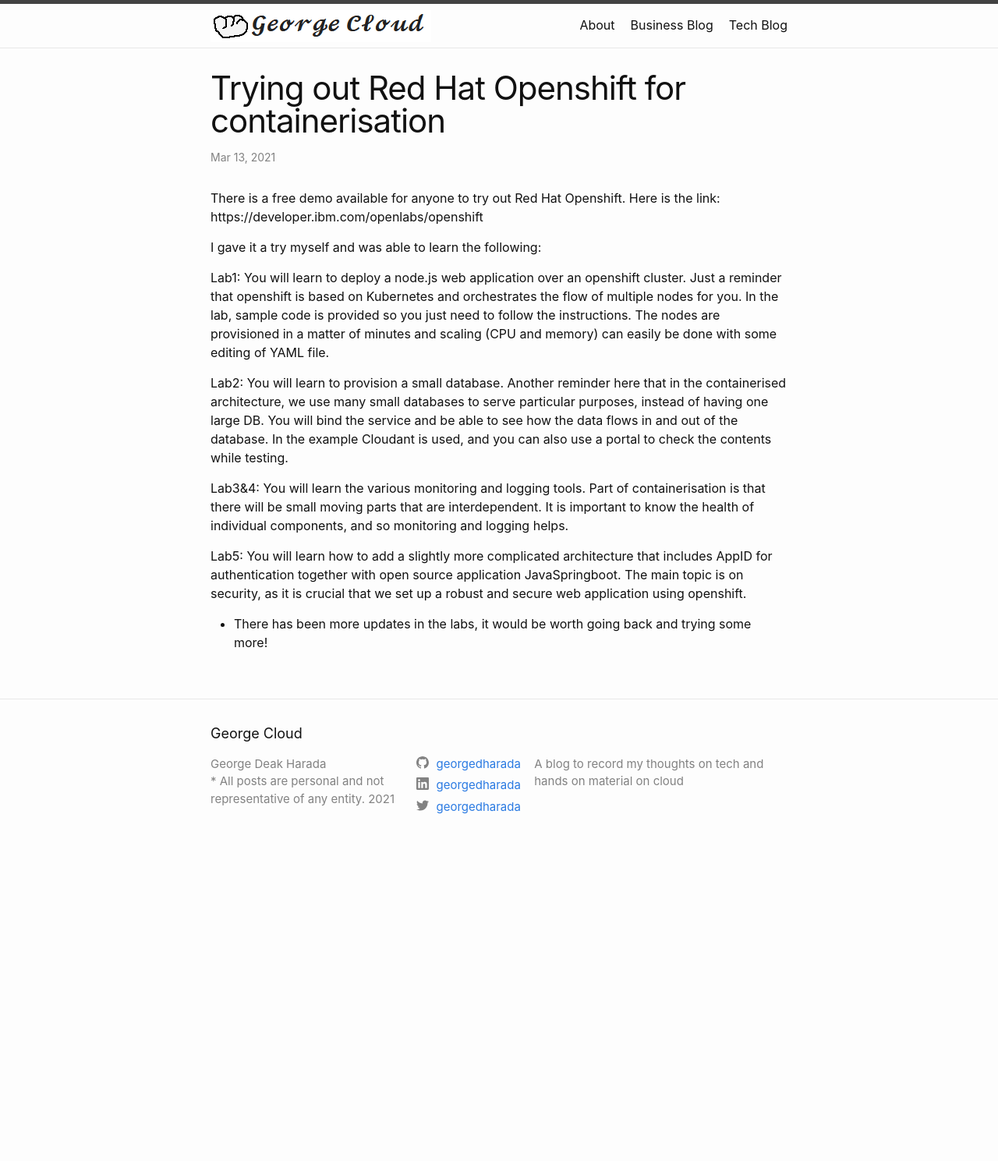
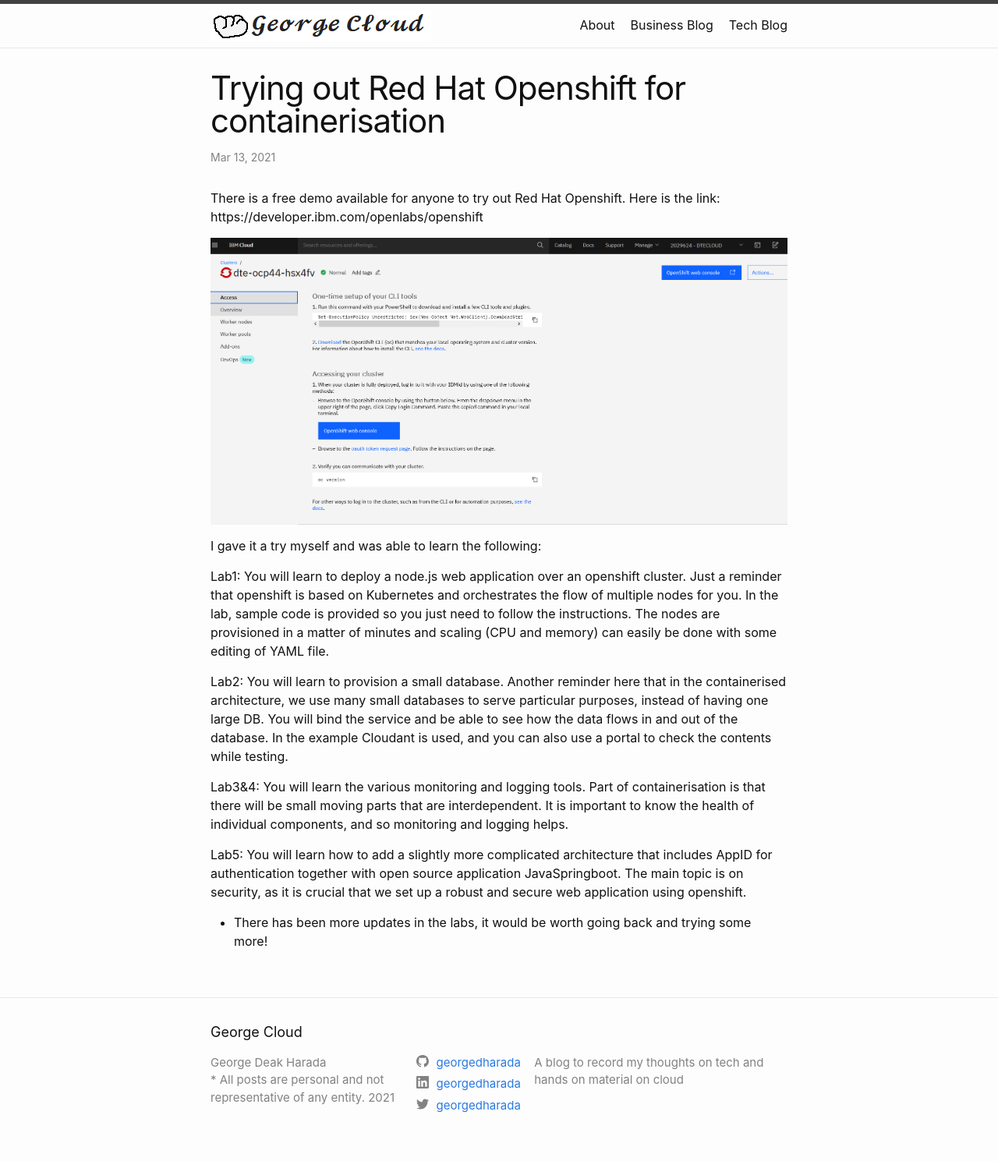
Before and after one commit to georgeDharada/blog, a Jekyll site: the page built from blog-tech/_posts/2021-03-13-openshift.markdown, in a window 1280 px wide. Shown: the whole page at 78% size. Built offline with Jekyll 4.4.1, drawn with Linux system fonts in a browser that asks for light colours; before the commit the page ends 1106 px from its top, so only the background shows below that.

Commit message:
Add image

```diff
--- a/blog-tech/_posts/2021-03-13-openshift.markdown
+++ b/blog-tech/_posts/2021-03-13-openshift.markdown
@@ -3,10 +3,13 @@ layout: post
 title:  "Trying out Red Hat Openshift for containerisation"
 date:   2021-03-13 21:01:54 +1100
 category: Tech
+image: /blog-tech/assets/images/openshift1.png
 ---
 There is a free demo available for anyone to try out Red Hat Openshift.
 Here is the link:
 https://developer.ibm.com/openlabs/openshift
+
+![]( {{page.image | relative_url}})
 
 I gave it a try myself and was able to learn the following:
 
```
Also changed, not shown: blog-tech/assets/images/openshift1.png (added).
